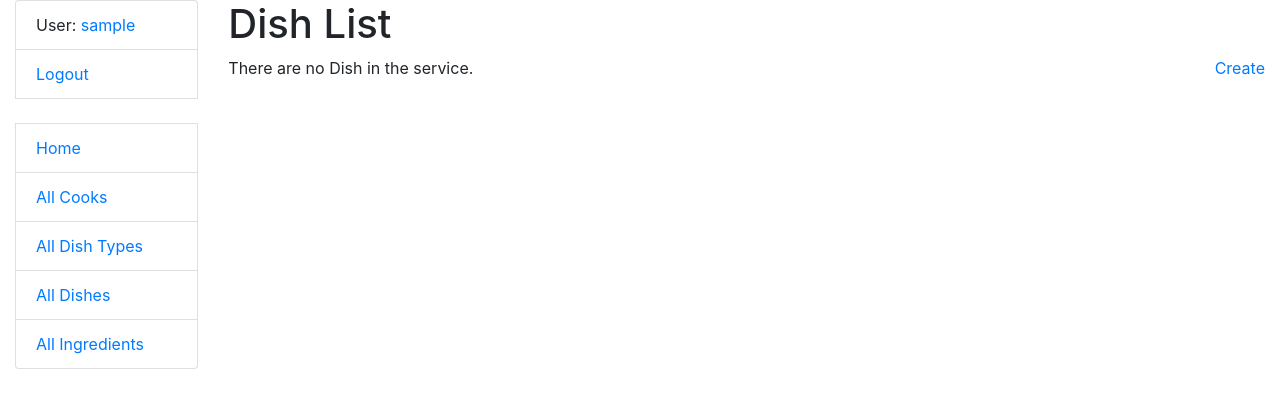
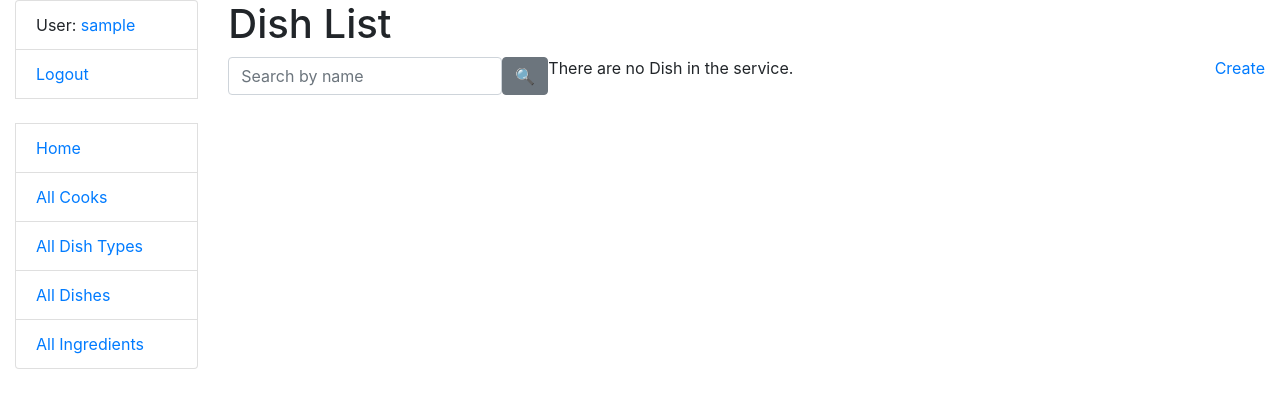
Before and after one commit to Morty67/restaurant_kitchen_service, a Django app: page /dishes/ in a window 1280 px wide. Shown: the top 408 px of the page. Run offline with Django 4.2, Linux system fonts and the light colour scheme; the visitor is signed in with stand-in values (Sample User, id 1); data that the repository does not hold is empty; parts of the project's set-up code (start-up, migrations or seed data) failed here and were passed over; some libraries are stand-ins or nearby versions.

Commit message:
Add CookSearchForm and SearchForm for others model, changes in some views related to search in form/ added search in html

```diff
--- a/restaurant/forms.py
+++ b/restaurant/forms.py
@@ -1,5 +1,45 @@
-def main():
-    pass
+from django import forms
+from django.contrib.auth.forms import UserCreationForm
 
-if "__name__" == "__main__":
-    main()
+from restaurant.models import Dish, Cook, Ingredient
+
+
+class DishForm(forms.ModelForm):
+    ingredients = forms.ModelMultipleChoiceField(
+        queryset=Ingredient.objects.all(),
+        widget=forms.CheckboxSelectMultiple,
+    )
+
+    class Meta:
+        model = Dish
+        fields = "__all__"
+
+
+class CookCreationForm(UserCreationForm):
+    class Meta(UserCreationForm.Meta):
+        model = Cook
+        fields = UserCreationForm.Meta.fields + (
+            "years_of_experience",
+            "first_name",
+            "last_name",
+        )
+
+
+class CookSearchForm(forms.Form):
+    username = forms.CharField(
+        max_length=255,
+        required=False,
+        label="",
+        widget=forms.TextInput(attrs={"placeholder": "Search by username"}),
+
+    )
+
+
+class SearchForm(forms.Form):
+    name = forms.CharField(
+        max_length=255,
+        required=False,
+        label="",
+        widget=forms.TextInput(attrs={"placeholder": "Search by name"}),
+
+    )
--- a/restaurant/urls.py
+++ b/restaurant/urls.py
@@ -18,7 +18,8 @@ from restaurant.views import (
     IngredientDetailView,
     IngredientCreateView,
     IngredientDeleteView,
-    IngredientUpdateView, CookCreateView,
+    IngredientUpdateView,
+    CookCreateView,
 
 )
 
--- a/restaurant/views.py
+++ b/restaurant/views.py
@@ -7,6 +7,8 @@ from django.views import generic
 from restaurant.forms import (
     DishForm,
     CookCreationForm,
+    CookSearchForm,
+    SearchForm,
 )
 
 from restaurant.models import Cook, DishType, Dish, Ingredient
@@ -39,6 +41,24 @@ class DishTypeListView(LoginRequiredMixin, generic.ListView):
     context_object_name = "dish_type_list"
     template_name = "restaurant/dish_type_list.html"
     paginate_by = 5
+    queryset = DishType.objects.all()
+
+    def get_context_data(self, *, object_list=None, **kwargs):
+        context = super(DishTypeListView, self).get_context_data(**kwargs)
+        name = self.request.GET.get("name", "")
+        context["search_form"] = SearchForm(initial={
+            "name": name
+        })
+        return context
+
+    def get_queryset(self):
+        form = SearchForm(self.request.GET)
+
+        if form.is_valid():
+            return self.queryset.filter(
+                name__icontains=form.cleaned_data["name"]
+            )
+        return self.queryset
 
 
 class DishTypeDetailView(LoginRequiredMixin, generic.DetailView):
@@ -78,6 +98,23 @@ class DishListView(LoginRequiredMixin, generic.ListView):
         "cooks"
     )
 
+    def get_context_data(self, *, object_list=None, **kwargs):
+        context = super(DishListView, self).get_context_data(**kwargs)
+        name = self.request.GET.get("name", "")
+        context["search_form"] = SearchForm(initial={
+            "name": name
+        })
+        return context
+
+    def get_queryset(self):
+        form = SearchForm(self.request.GET)
+
+        if form.is_valid():
+            return self.queryset.filter(
+                name__icontains=form.cleaned_data["name"]
+            )
+        return self.queryset
+
 
 class DishDetailView(LoginRequiredMixin, generic.DetailView):
     model = Dish
@@ -106,6 +143,23 @@ class CookListView(LoginRequiredMixin, generic.ListView):
     paginate_by = 5
     queryset = Cook.objects.all()
 
+    def get_context_data(self, *, object_list=None, **kwargs):
+        context = super(CookListView, self).get_context_data(**kwargs)
+        username = self.request.GET.get("title", "")
+        context["search_form"] = CookSearchForm(initial={
+            "username": username
+        })
+        return context
+
+    def get_queryset(self):
+        queryset = self.model.objects.all()
+        form = CookSearchForm(self.request.GET)
+        if form.is_valid():
+            return queryset.filter(
+                username__icontains=form.cleaned_data["username"]
+            )
+        return queryset
+
 
 class CookDetailView(LoginRequiredMixin, generic.DetailView):
     model = Cook
@@ -122,6 +176,24 @@ class IngredientListView(LoginRequiredMixin, generic.ListView):
     model = Ingredient
     paginate_by = 5
     queryset = Ingredient.objects.all()
+
+    def get_context_data(self, *, object_list=None, **kwargs):
+        context = super(IngredientListView, self).get_context_data(**kwargs)
+
+        name = self.request.GET.get("name", "")
+        context["search_form"] = SearchForm(initial={
+                "name": name,
+            })
+        return context
+
+    def get_queryset(self):
+        form = SearchForm(self.request.GET)
+        if form.is_valid():
+            return self.queryset.filter(
+                name__icontains=form.cleaned_data["name"]
+            )
+
+        return self.queryset
 
 
 class IngredientDetailView(LoginRequiredMixin, generic.DetailView):
--- a/templates/restaurant/cook_list.html
+++ b/templates/restaurant/cook_list.html
@@ -1,9 +1,14 @@
 {% extends "base.html" %}
+{% load crispy_forms_filters %}
 
 {% block content %}
     <h1>Cooks list
     </h1>
   <a style="float: right" href="{% url 'restaurant:cook-create' %}">Create</a>
+
+    <form action="" method="get" class="form-inline">
+  {{ search_form|crispy }}
+  <input class="btn btn-secondary" type="submit" value="🔍">
     {% if cook_list %}
     <table class="table">
       <tr>
--- a/templates/restaurant/dish_list.html
+++ b/templates/restaurant/dish_list.html
@@ -1,9 +1,13 @@
 {% extends "base.html" %}
+{% load crispy_forms_filters %}
 
 {% block content %}
     <h1>Dish List
     </h1>
     <a style="float: right" href="{% url 'restaurant:dish-create' %}">Create</a>
+      <form action="" method="get" class="form-inline">
+    {{ search_form|crispy }}
+    <input class="btn btn-secondary" type="submit" value="🔍">
     {% if dish_list %}
       <table class="table">
         <tr>
--- a/templates/restaurant/dish_type_list.html
+++ b/templates/restaurant/dish_type_list.html
@@ -1,9 +1,13 @@
 {% extends "base.html" %}
+{% load crispy_forms_filters %}
 
 {% block content %}
     <h1>Dish Types List
     </h1>
     <a style="float: right" href="{% url 'restaurant:dish-type-list-create' %}">Create</a>
+    <form action="" method="get" class="form-inline">
+    {{ search_form|crispy }}
+    <input class="btn btn-secondary" type="submit" value="🔍">
     {% if dish_type_list %}
       <table class="table">
         <tr>
--- a/templates/restaurant/ingredient_list.html
+++ b/templates/restaurant/ingredient_list.html
@@ -1,8 +1,12 @@
 {% extends "base.html" %}
+{% load crispy_forms_filters %}
 
 {% block content %}
   <h1>Ingredients List</h1>
       <a style="float: right" href="{% url 'restaurant:ingredient-create' %}">Create</a>
+  <form action="" method="get" class="form-inline">
+    {{ search_form|crispy }}
+  <input class="btn btn-secondary" type="submit" value="🔍">
 
   {% if ingredient_list %}
     <table class="table">
```
